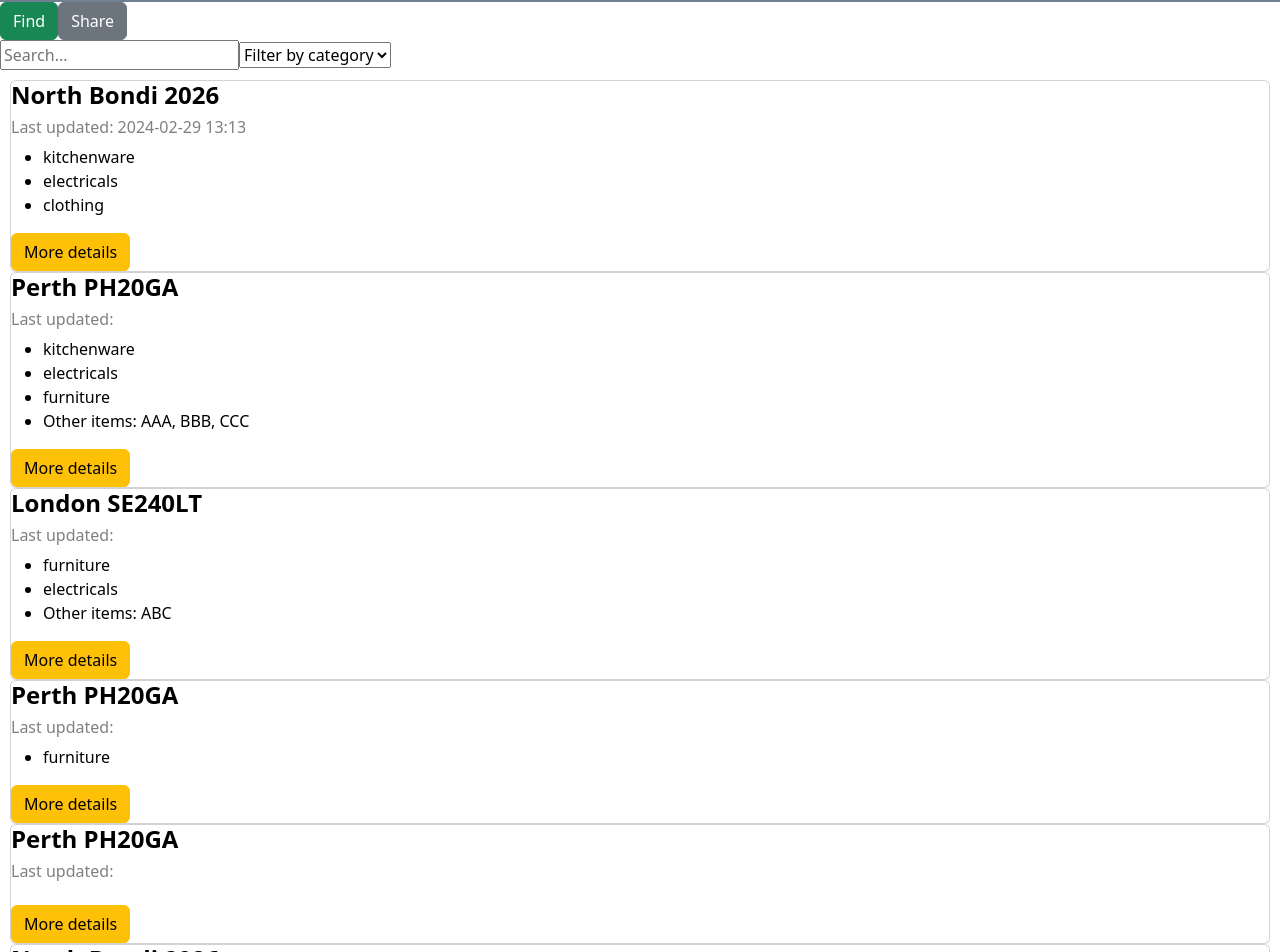
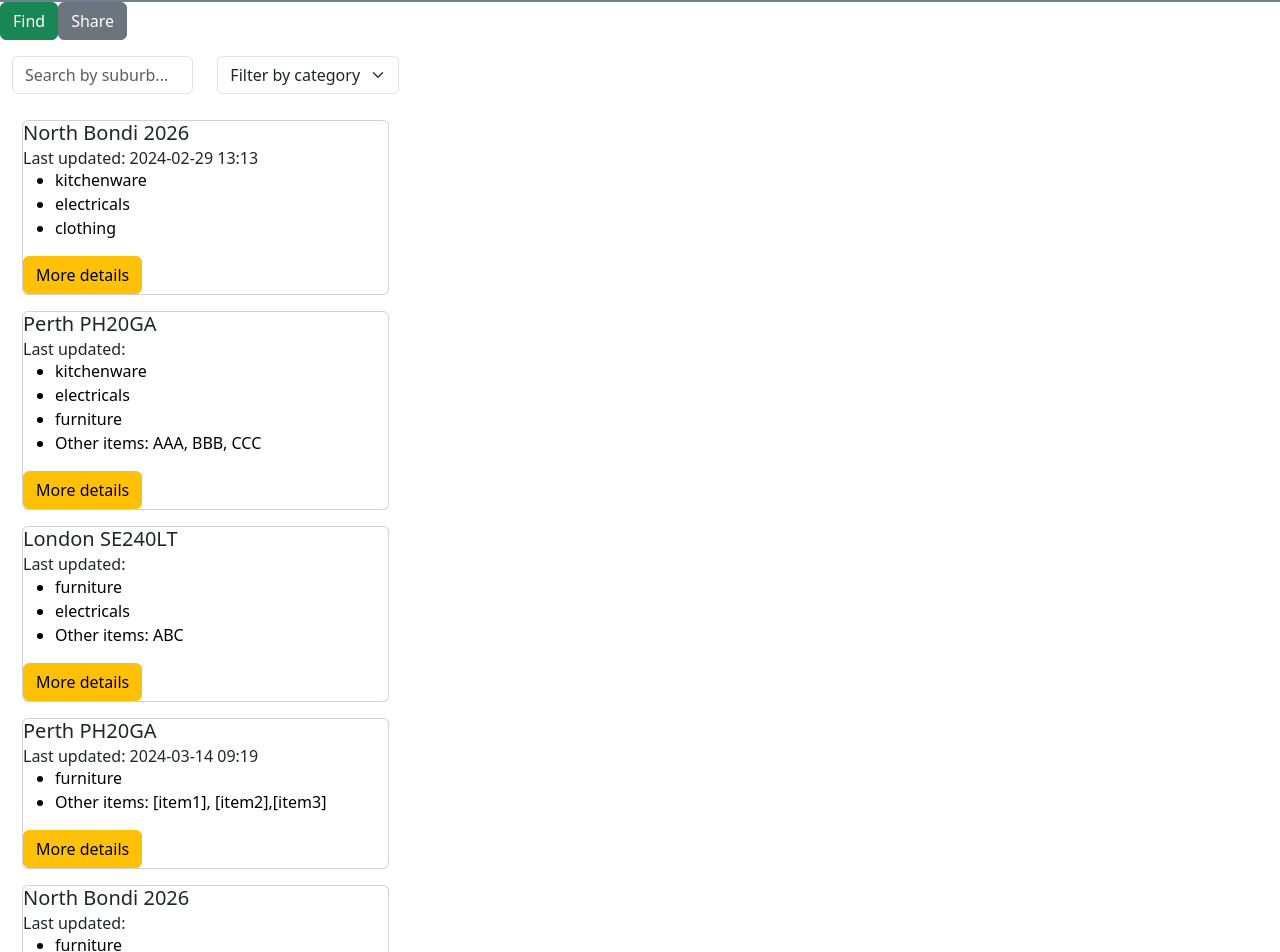
Before and after one commit to fammd19/on-the-street, a React (Create React App) app: page /listings in a window 1280 px wide. Shown: the part 54-1006 px from the top of the page. Built offline with nearby package versions, Linux system fonts and the light colour scheme; data requests are answered from the project's data file.

Commit message:
Fixed update and delete listings

```diff
--- a/src/components/Filter.js
+++ b/src/components/Filter.js
@@ -1,4 +1,7 @@
 import React from "react";
+import Form from 'react-bootstrap/Form';
+import Col from 'react-bootstrap/Col';
+import Row from 'react-bootstrap/Row';
 
 function Filter ({ search, onSearchChange, onCategoryChange }) {
   function handleSearchChange(event) {
@@ -6,21 +9,29 @@ function Filter ({ search, onSearchChange, onCategoryChange }) {
   }
 
   return (
+    <Form>
       <div className="Filter">
-      <input
+        <Row>
+          <Col>
+            <Form.Control
               type="text"
               name="search"
-        placeholder="Search..."
+              placeholder="Search by suburb..."
               value={search}
               onChange={handleSearchChange}
             />
-      <select name="filter" onChange={onCategoryChange}>
+          </Col>
+          <Col>
+            <Form.Select  name="filter" onChange={onCategoryChange}>
               <option value="">Filter by category</option>
               <option value="kitchenware">Kitchenware</option>
               <option value="clothing">Clothing</option>
               <option value="electricals">Electricals</option>
-      </select>
+            </Form.Select>
+          </Col>
+        </Row>
       </div>
+    </Form>
   );
 }
 
--- a/src/components/UpdateForm.js
+++ b/src/components/UpdateForm.js
@@ -2,13 +2,17 @@ import { useState } from "react";
 import Button from 'react-bootstrap/Button';
 
 
-function UpdateForm ( {listingDetails} ) {
+function UpdateForm ( {listing} ) {
 
     const [updateFormData, setUpdateFormData] = useState({
-        dateUpdated: "",
-        timeUpdated: "",
+        // dateUpdated: listing.dateUpdated,
+        // timeUpdated: listing.timeUpdated,
+        // items: listing.items,
+        // otherItems: listing.otherItems,
+        dateUpdated: listing.dateUpdated,
+        timeUpdated: listing.timeUpdated,
         items: [],
-        otherItems: "",
+        otherItems: listing.otherItems,
     })
     const [areOtherItems, setAreOtherItems] = useState(false)
 
@@ -30,17 +34,19 @@ function UpdateForm ( {listingDetails} ) {
             ...prevData,
             items: [...prevData.items, value],
           }));
+          console.log("if " + updateFormData.items)
         } else {
             setUpdateFormData(prevData => ({
             ...prevData,
             items: prevData.items.filter(item => item !== value),
           }));
+          console.log("else " + updateFormData.items)
         }
       }
 
     function handleSubmit (event) {
         event.preventDefault();
-        fetch(`http://localhost:4000/listings/${listingDetails.id}`, {
+        fetch(`http://localhost:4000/listings/${listing.id}`, {
             method: "PATCH",
             headers: {
               "Content-Type": "application/json",
@@ -50,7 +56,6 @@ function UpdateForm ( {listingDetails} ) {
           .then(response => response.json())
           .then(json => console.log(json))
           displayPrompt();
-          window.location.reload()
     }
 
     function displayPrompt () {
@@ -63,9 +68,9 @@ function UpdateForm ( {listingDetails} ) {
         <>
             <form onSubmit={handleSubmit}>
                 <label htmlFor="date-update">Date updated:</label>
-                <input id="date-update" type="date" value={updateFormData.date} onChange={(event)=>setUpdateFormData({...updateFormData, date: event.target.value})}/>
+                <input id="date-update" type="date" onChange={(event)=>setUpdateFormData({...updateFormData, dateUpdated: event.target.value})}/>
                 <label htmlFor="time-update">Time updated:</label>
-                <input id="time-updatet" type="time" value={updateFormData.time} onChange={(event)=>setUpdateFormData({...updateFormData, time: event.target.value})}/>
+                <input id="time-updatet" type="time" onChange={(event)=>setUpdateFormData({...updateFormData, timeUpdated: event.target.value})}/>
                 <br/>
                 <div id="checkboxes">
                     <label htmlFor="kitchenware">Kitchenware</label><input id="kitchenware" value="kitchenware" type="checkbox" onChange={addItems}/>
--- a/src/components/pages/ListingIndex.js
+++ b/src/components/pages/ListingIndex.js
@@ -1,6 +1,7 @@
 import {useState, useEffect } from "react"
 import {Link} from "react-router-dom"
 import Card from 'react-bootstrap/Card';
+import Container from 'react-bootstrap/Container';
 import Button from 'react-bootstrap/Button';
 import Filter from "../Filter";
 
@@ -26,7 +27,7 @@ export default function ListingIndex () {
     .filter((listing) => (listing.suburb.toLowerCase().includes(search.toLowerCase())||listing.postcode.includes(search.toLowerCase())));
 
     return (
-        <>
+        <Container>
             {
                 listings.length>0
                 ?
@@ -40,9 +41,9 @@ export default function ListingIndex () {
                     {
                     listingsToDisplay.map ((listing) =>
                         { return (
-                        <Card key={listing.id}>
-                            <h2>{`${listing.suburb} ${listing.postcode}`}</h2>
-                            <h3>{`Last updated: ${listing.dateUpdated} ${listing.timeUpdated}`}</h3>
+                        <Card  className="my-3" key={listing.id}>
+                            <Card.Title>{`${listing.suburb} ${listing.postcode}`}</Card.Title>
+                            <Card.Subtitle>{`Last updated: ${listing.dateUpdated} ${listing.timeUpdated}`}</Card.Subtitle>
                             <ul>
                                 {listing.items.map((item) => (
                                             <li key={item}>{item}</li>
@@ -60,6 +61,6 @@ export default function ListingIndex () {
                 :
                 <p>No listing found</p>
             }
-        </>
+        </Container>
     )
 }
--- a/src/components/pages/ListingPage.js
+++ b/src/components/pages/ListingPage.js
@@ -52,19 +52,32 @@ export default function ListingPage () {
                     <div className="listing" value={listing.id}>
                         {/* Check if need value={listingID} expect not */}
                         <h2>{`Located at: ${listing.address}, ${listing.suburb} ${listing.postcode}`}</h2>
-                        <h3>{`Last updated: ${listing.dateUpdated} ${listing.timeUpdated}`}</h3>
-                        <ul>
+                        <h3>{
+                        listing.dateUpdated && listing.timeUpdated
+                        ?
+                        `Last updated: ${listing.dateUpdated} ${listing.timeUpdated}`
+                        :
+                        `Last updated: ${listing.date} ${listing.time}`}</h3>
+                        {
+                            listing.items.length > 0
+                            ?
+                            <ul>
                             {listing.items.map((item) => (
                                         <li key={item}>{item}</li>
                                     ))}
                             { !listing.otherItems ? null : <li>Other items: {listing.otherItems}</li>}
-                        </ul>
-                        <a href={`https://www.google.com/maps/place/${listing.address}-${listing.suburb}-${listing.postcode}`}><Button variant="success">Get directions</Button></a>
+                            </ul>
+                            :
+                            <div>
+                            { !listing.otherItems ? null : <p>Other items: {listing.otherItems}</p>}
+                            </div>
+                        }
+                        <a target="_blank" href={`https://www.google.com/maps/place/${listing.address}-${listing.suburb}-${listing.postcode}`}><Button variant="success">Get directions</Button></a>
                         <Button id="update-listing-btn" variant="warning" onClick={showListingUpdateForm}>Update listing</Button>
                         <Button variant="danger" onClick={handleDelete}>Mark as taken</Button>
                         <p id="success-delete" className="hide">Thanks! This has been marked as taken.</p>
                         <div id="listing-upate-form" className="hide">
-                            <UpdateForm listingDetails={listing}/>
+                            <UpdateForm listing={listing}/>
                         </div>
                     </div>
             </main>
--- a/src/components/pages/Listings.js
+++ b/src/components/pages/Listings.js
@@ -1,12 +1,20 @@
 import {Outlet} from "react-router-dom"
-import Button from 'react-bootstrap/Button'; //
+import Button from 'react-bootstrap/Button';
+import {Link} from "react-router-dom"
+import Col from 'react-bootstrap/Col';
+import Container from 'react-bootstrap/Container';
+import Row from 'react-bootstrap/Row';
 
 export default function Listings () {
     return (
         <>
-            <a href="./find"><Button variant="success">Find</Button></a>
-            <a href="./share"><Button variant="secondary">Share</Button></a>
-            <Outlet/>
+            <Link to="../listings"><Button variant="success">Find</Button></Link>
+            <Link to="/share"><Button variant="secondary">Share</Button></Link>
+            <Row  className="my-3">
+                <Col sm={6} md={5} lg={4}>
+                    <Outlet/>
+                </Col>
+            </Row>
         </>
     )
 }
--- a/src/db.json
+++ b/src/db.json
@@ -48,30 +48,18 @@
       "timeUpdated": ""
     },
     {
-      "date": "2024-03-06",
-      "time": "11:24",
+      "date": "2024-03-14",
+      "time": "09:20",
       "address": "2 Rossie Steadings",
       "suburb": "Perth",
       "postcode": "PH20GA",
       "items": [
         "furniture"
       ],
-      "otherItems": "",
+      "otherItems": "[item1], [item2],[item3]",
       "id": 7,
-      "dateUpdated": "",
-      "timeUpdated": ""
-    },
-    {
-      "date": "2024-03-06",
-      "time": "01:01",
-      "address": "2 Rossie Steadings",
-      "suburb": "Perth",
-      "postcode": "PH20GA",
-      "items": [],
-      "otherItems": "",
-      "id": 8,
-      "dateUpdated": "",
-      "timeUpdated": ""
+      "dateUpdated": "2024-03-14",
+      "timeUpdated": "09:19"
     },
     {
       "date": "2024-03-14",
```
Lines whose indentation alone changed are shown as unchanged.
